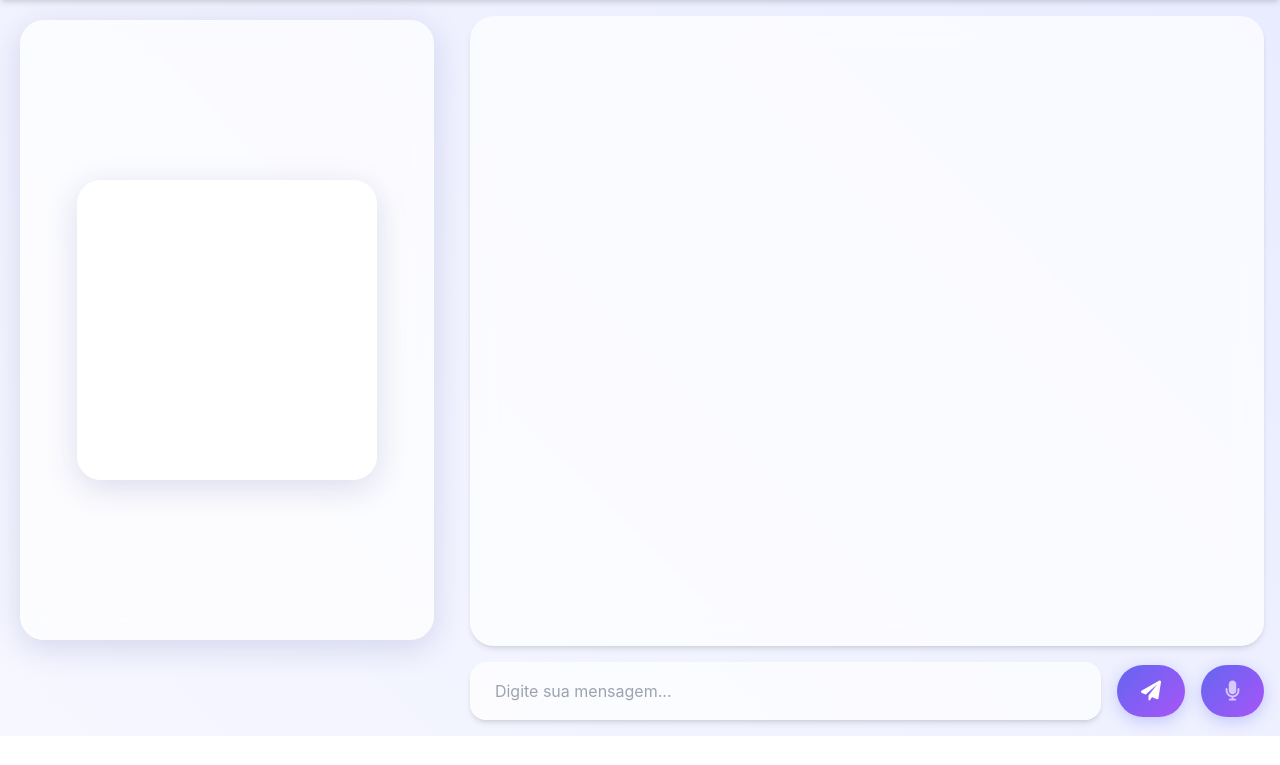
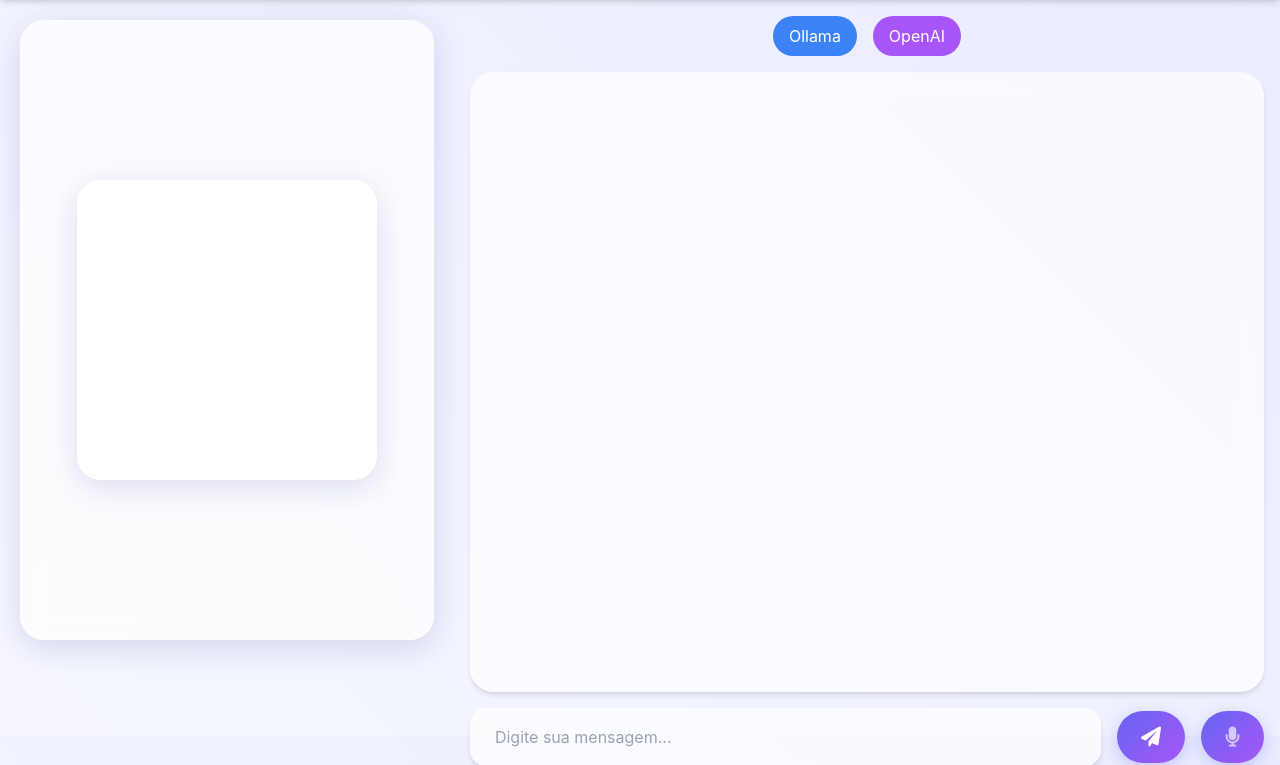
Before and after one commit to tiagofcardoso/EducationTutor, a Flask app: template templates/index.html in a window 1280 px wide. Shown: the part 64-829 px from the top of the page. Before the commit the page ends 800 px from the top, so only its background shows below. Run offline with Flask 3, Linux system fonts and the light colour scheme; the template is opened without the code that fills it, so the values that code supplies are empty; some libraries are stand-ins or nearby versions.

Commit message:
chatbot openai ollama

```diff
--- a/app.py
+++ b/app.py
@@ -3,6 +3,8 @@ from audio_processing.gravar_audio_com_silencio_e_filtro import gravar_audio_com
 from audio_processing.transcrever_audio import transcrever_audio
 from audio_processing.comparar_pronuncia import comparar_pronuncia
 from text_to_speech_integration.texto_para_audio import texto_para_audio
+from audio_processing.brain_ollama import query_ollama, init_db as init_ollama_db
+from audio_processing.brain_openai import query_openai, init_db as init_openai_db
 
 app = Flask(__name__)
 
@@ -35,5 +37,22 @@ def record():
     })
 
 
+@app.route("/chat/ollama", methods=["POST"])
+def chat_ollama():
+    message = request.json.get("message")
+    response = query_ollama(message)
+    return jsonify({"response": response})
+
+
+@app.route("/chat/openai", methods=["POST"])
+def chat_openai():
+    message = request.json.get("message")
+    response = query_openai(message)
+    return jsonify({"response": response})
+
+
 if __name__ == "__main__":
+    # Initialize both databases
+    init_ollama_db()
+    init_openai_db()
     app.run(debug=True)
--- a/audio_processing/brain_ollama.py
+++ b/audio_processing/brain_ollama.py
@@ -5,7 +5,7 @@ from requests.adapters import HTTPAdapter
 from requests.packages.urllib3.util.retry import Retry
 import time
 
-DB_PATH = os.path.join(os.path.dirname(__file__), "chat_history_ollama.db")
+DB_PATH = os.path.join(os.path.dirname(__file__), "database/chat_history_ollama.db")
 
 def init_db():
     conn = sqlite3.connect(DB_PATH)
--- a/static/css/styles.css
+++ b/static/css/styles.css
@@ -188,3 +188,17 @@ body {
     animation: pulse 1.5s infinite;
     background: linear-gradient(135deg, #ef4444 0%, #dc2626 100%);
 }
+
+.model-button {
+    transition: all 0.3s ease;
+    transform: translateY(0);
+}
+
+.model-button:hover {
+    transform: translateY(-2px);
+}
+
+.model-button.active {
+    font-weight: bold;
+    box-shadow: 0 4px 15px rgba(99, 102, 241, 0.3);
+}
--- a/static/js/script.js
+++ b/static/js/script.js
@@ -1,10 +1,24 @@
 let avatarIdleAnimation, avatarSpeakingAnimation;
 let isSpeaking = false;  // controle se TTS está em reprodução
+let currentModel = 'ollama'; // default model
 
 document.addEventListener("DOMContentLoaded", function () {
     // Carrega o avatar em modo idle
     loadAvatarIdle();
+
+    document.getElementById('chat-input').addEventListener('keypress', function(e) {
+        if (e.key === 'Enter') {
+            e.preventDefault();
+            sendMessage();
+        }
     });
+});
+
+function selectModel(model) {
+    currentModel = model;
+    document.getElementById('ollama-btn').classList.toggle('bg-blue-700', model === 'ollama');
+    document.getElementById('openai-btn').classList.toggle('bg-purple-700', model === 'openai');
+}
 
 // Carrega a animação idle
 function loadAvatarIdle() {
@@ -48,9 +62,7 @@ function sendMessage() {
         addMessage("Você: " + message, "user");
         input.value = "";
 
-        // Aqui você faz a lógica de envio da mensagem ao servidor
-        // Exemplo fictício com fetch POST
-        fetch("/send_message", {
+        fetch(`/chat/${currentModel}`, {
             method: "POST",
             headers: {
                 "Content-Type": "application/json"
@@ -60,8 +72,6 @@ function sendMessage() {
         .then(response => response.json())
         .then(data => {
             addMessage("Bot: " + data.response, "bot");
-
-                // Toca o áudio da resposta se disponível
             if (data.audio_url) {
                 playAudioFeedback(data.audio_url);
             }
--- a/templates/index.html
+++ b/templates/index.html
@@ -39,6 +39,17 @@
         </div>
         <!-- Chat -->
         <div class="w-2/3 flex flex-col p-4">
+            <!-- Model Selection -->
+            <div class="flex justify-center space-x-4 mb-4">
+                <button id="ollama-btn" onclick="selectModel('ollama')"
+                    class="px-4 py-2 rounded-full bg-blue-500 text-white hover:bg-blue-600 transition-all">
+                    Ollama
+                </button>
+                <button id="openai-btn" onclick="selectModel('openai')"
+                    class="px-4 py-2 rounded-full bg-purple-500 text-white hover:bg-purple-600 transition-all">
+                    OpenAI
+                </button>
+            </div>
 
             <!-- Caixa de chat -->
             <div id="chat-box" class="flex-grow bg-white p-4 rounded-lg shadow-md overflow-y-auto h-96">
```
Also changed, not shown: audio_processing/database/chat_history_ollama.db, audio_processing/database/chat_history_openai.db. Lines whose indentation alone changed are shown as unchanged.
